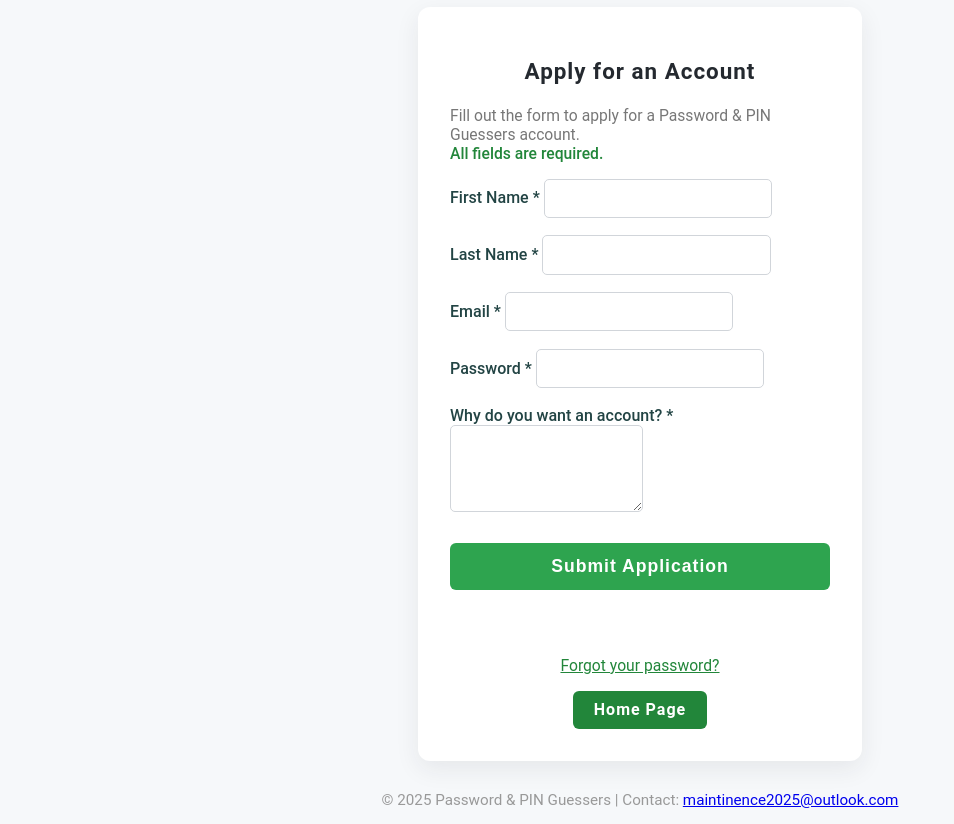
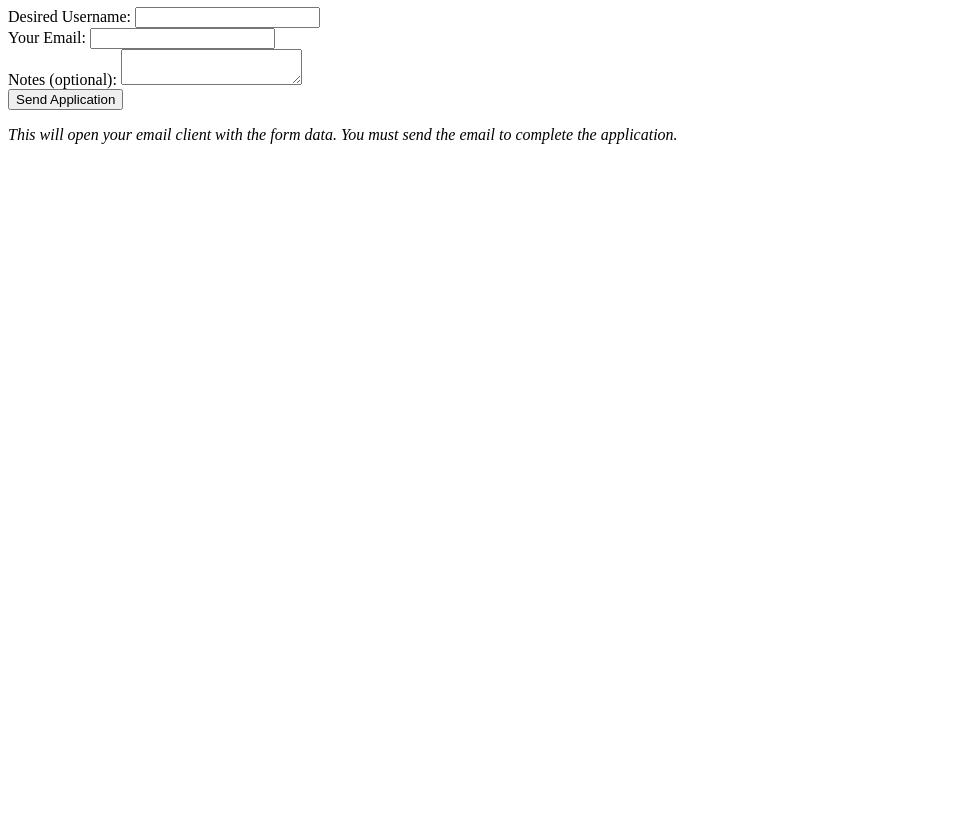
Before and after one commit to RafaelTTenney/tenney-games, a plain HTML site: page apply-account.html in a window 1280 px wide. Shown: the part 73-897 px from the top of the page, without its empty margins (0-954 px from the left). After the commit the page ends 800 px from the top, so only its background shows below. Drawn offline with Linux system fonts and the light colour scheme.

Commit message:
Update apply-account.html

```diff
--- a/apply-account.html
+++ b/apply-account.html
@@ -2,93 +2,24 @@
 <html lang="en">
 <head>
   <meta charset="UTF-8">
-  <title>Apply for Account | Password & PIN Guessers</title>
-  <meta name="viewport" content="width=device-width, initial-scale=1.0">
-  <script src="https://cdn.emailjs.com/dist/email.min.js"></script>
-  <script>
-    (function(){
-      emailjs.init("hWBO8AkwBa8wkWNfu");
-    })();
-  </script>
-  <style>
-    body { font-family: "Roboto", "Arial", sans-serif; background: #f6f8fa; margin: 0; padding: 0; min-height: 100vh;}
-    .login-container { max-width: 380px; margin: 5em auto 0 auto; background: #fff; box-shadow: 0 8px 24px rgba(36,41,47,0.08); border-radius: 12px; padding: 2em; display: flex; flex-direction: column; align-items: center;}
-    h2 { margin-bottom: 1em; color: #24292f; font-size: 1.4em; font-weight: 600; letter-spacing: 1px;}
-    .apply-form { width: 100%; display: flex; flex-direction: column; gap: 1.1em;}
-    label { font-size: 1em; color: #244; margin-bottom: 0.3em; font-weight: 500;}
-    input[type="text"], input[type="email"], input[type="password"] { padding: 0.6em; font-size: 1em; border-radius: 5px; border: 1px solid #d1d5da; outline: none; transition: border-color 0.2s;}
-    textarea { padding: 0.6em; font-size: 1em; border-radius: 5px; border: 1px solid #d1d5da; resize: vertical; min-height: 70px;}
-    input:focus, textarea:focus { border-color: #2ea44f;}
-    button[type="submit"] { background: #2ea44f; color: #fff; border: none; border-radius: 6px; padding: 0.75em 1.5em; font-size: 1.1em; cursor: pointer; transition: background 0.2s; margin-top: 0.5em; font-weight: bold; letter-spacing: 1px;}
-    button[type="submit"]:hover { background: #22863a;}
-    .info { font-size: 0.98em; color: #777; margin-bottom: 1em;}
-    #applyError { color: #e55353; font-weight: bold; margin-top: 0.5em; min-height: 1.5em; text-align: center;}
-    .footer { text-align: center; padding: 2em 1em 1em; color: #999; font-size: 0.95em;}
-    .links { text-align:center; margin-top: 1em;}
-    .btn-home { display: inline-block; margin-top: 1em; padding: 0.6em 1.3em; background: #22863a; color: #fff; border-radius: 6px; text-decoration: none; font-weight: bold; font-size: 1em; letter-spacing: 1px; transition: background 0.2s;}
-    .btn-home:hover { background: #16682c; }
-    @media (max-width: 500px) { .login-container { padding: 1em; margin-top: 2em; } }
-  </style>
+  <title>Apply for Account</title>
 </head>
 <body>
-  <div class="login-container">
-    <h2>Apply for an Account</h2>
-    <div class="info">
-      Fill out the form to apply for a Password & PIN Guessers account.<br>
-      <span style="color:#22863a;font-weight:500;">All fields are required.</span>
-    </div>
-    <form class="apply-form" id="applyForm">
-      <div>
-        <label for="firstName">First Name *</label>
-        <input type="text" id="firstName" name="firstName" required autocomplete="given-name">
-      </div>
-      <div>
-        <label for="lastName">Last Name *</label>
-        <input type="text" id="lastName" name="lastName" required autocomplete="family-name">
-      </div>
-      <div>
-        <label for="email">Email *</label>
-        <input type="email" id="email" name="email" required autocomplete="email">
-      </div>
-      <div>
-        <label for="password">Password *</label>
-        <input type="password" id="password" name="password" required autocomplete="new-password">
-      </div>
-      <div>
-        <label for="message">Why do you want an account? *</label>
-        <textarea id="message" name="message" required></textarea>
-      </div>
-      <button type="submit">Submit Application</button>
-      <div id="applyError"></div>
-    </form>
-    <div class="links">
-      <a href="forgot-password.html" style="color:#22863a;font-size:0.98em;">Forgot your password?</a>
-      <br>
-      <a href="index.html" class="btn-home">Home Page</a>
-    </div>
-  </div>
-  <div class="footer">
-    &copy; 2025 Password & PIN Guessers | Contact: <a href="mailto:maintinence2025@outlook.com">maintinence2025@outlook.com</a>
-  </div>
-  <script>
-    document.getElementById('applyForm').addEventListener('submit', function(e) {
-      e.preventDefault();
-      const form = e.target;
-      const username = (form.firstName.value[0] + form.lastName.value).toLowerCase();
-      emailjs.send("service_o1rs29h", "template_8x0pgjr", {
-        first_name: form.firstName.value,
-        last_name: form.lastName.value,
-        email: form.email.value,
-        password: form.password.value,
-        message: form.message.value,
-        username: username
-      })
-      .then(function() {
-        window.location.href = `account-application-success.html?name=${encodeURIComponent(form.firstName.value)}&username=${encodeURIComponent(username)}&newpass=${encodeURIComponent(form.password.value)}`;
-      }, function(error) {
-        document.getElementById('applyError').textContent = 'Failed to send application. Please try again.';
-      });
-    });
-  </script>
+  <h1>Apply for an Account</h1>
+  <form action="mailto:admin@example.com" method="POST" enctype="text/plain">
+    <label for="username">Desired Username:</label>
+    <input type="text" id="username" name="Username" required><br>
+
+    <label for="email">Your Email:</label>
+    <input type="email" id="email" name="Email" required><br>
+
+    <label for="notes">Notes (optional):</label>
+    <textarea id="notes" name="Notes"></textarea><br>
+
+    <button type="submit">Send Application</button>
+  </form>
+  <p>
+    <em>This will open your email client with the form data. You must send the email to complete the application.</em>
+  </p>
 </body>
 </html>
```
